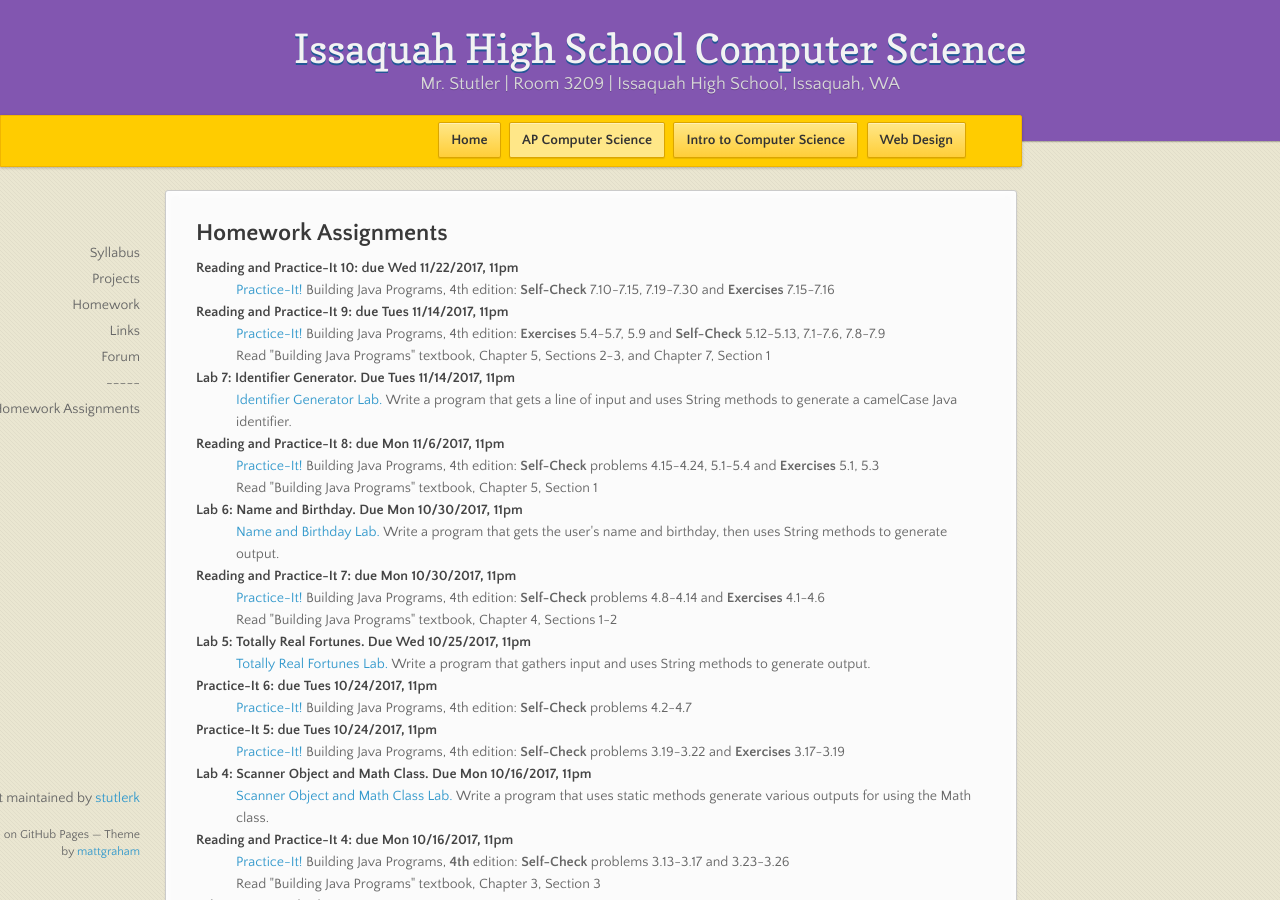
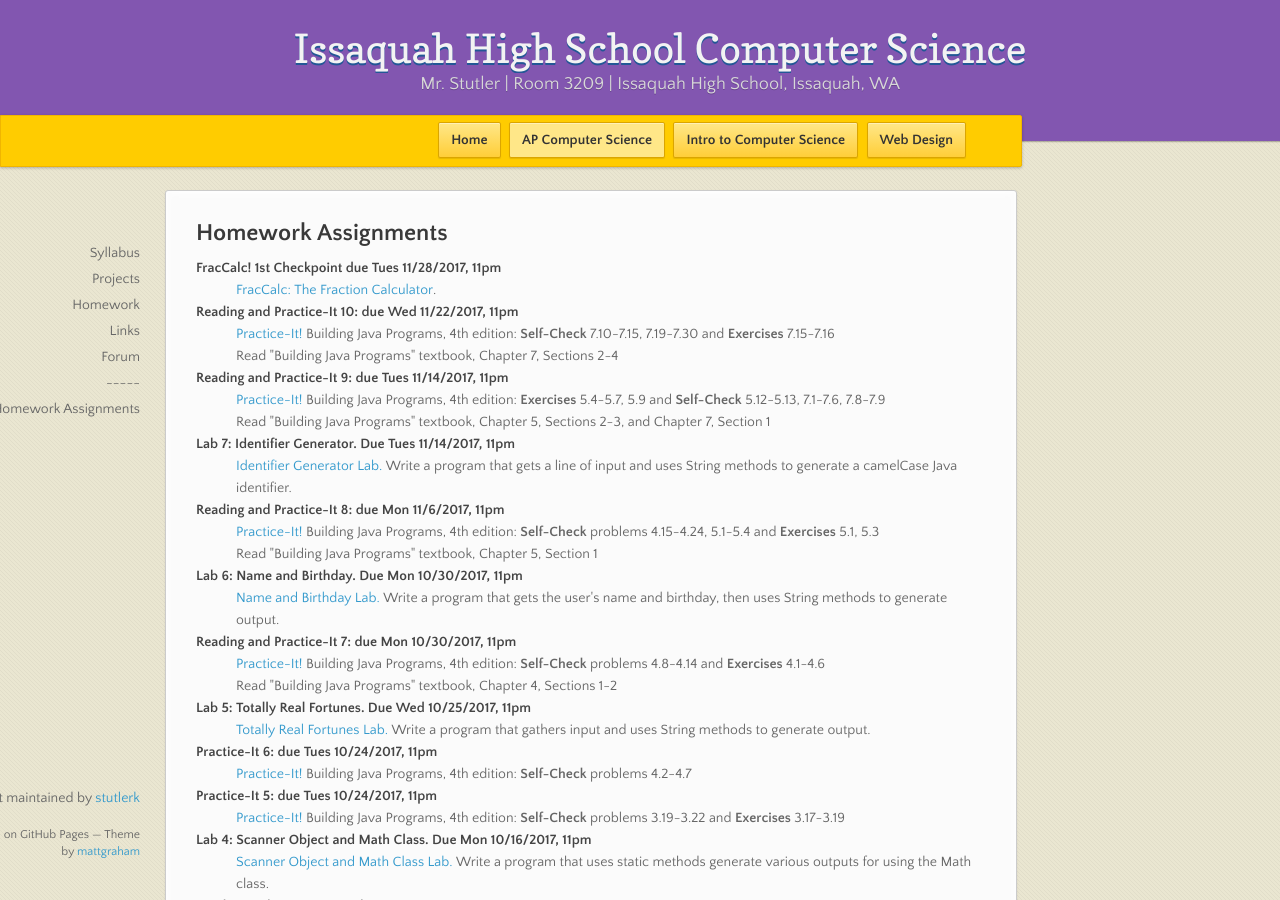
Before and after one commit to stutlerk/ihs-website, a Jekyll site: the page built from _apcs/homework.html, in a window 1280 px wide and 900 px high. Built offline with Jekyll 4.4.1, drawn with Linux system fonts in a browser that asks for light colours; nearby versions of some CDN libraries.

Commit message:
Update homework.html

```diff
--- a/_apcs/homework.html
+++ b/_apcs/homework.html
@@ -6,8 +6,12 @@
 <section>
 <h2>Homework Assignments</h2>
   <dl>
+    <dt>FracCalc! 1st Checkpoint due Tues 11/28/2017, 11pm</dt>
+    <dd><a href="https://issaquahwednet-my.sharepoint.com/personal/stutlerk_issaquah_wednet_edu/_layouts/15/guestaccess.aspx?guestaccesstoken=76nw1SiLVMRMAuaenBJflZENgReWaqlXJBn0zRhQeAI%3D&docid=0a638b3e4df4a4c88a941f4bb143a2c7d&rev=1&e=dc7b6ed033924d4fa7425f999970c0fd" target="_blank">FracCalc: The Fraction Calculator</a>.</dd>
+
     <dt>Reading and Practice-It 10: due Wed 11/22/2017, 11pm</dt>
     <dd><a href="https://practiceit.cs.washington.edu/" target="_blank">Practice-It!</a> Building Java Programs, 4th edition: <b>Self-Check</b> 7.10-7.15, 7.19-7.30 and <b>Exercises</b> 7.15-7.16</dd>
+    <dd>Read "Building Java Programs" textbook, Chapter 7, Sections 2-4</dd>
 
     <dt>Reading and Practice-It 9: due Tues 11/14/2017, 11pm</dt>
     <dd><a href="https://practiceit.cs.washington.edu/" target="_blank">Practice-It!</a> Building Java Programs, 4th edition: <b>Exercises</b> 5.4-5.7, 5.9 and <b>Self-Check</b> 5.12-5.13, 7.1-7.6, 7.8-7.9</dd>
```
